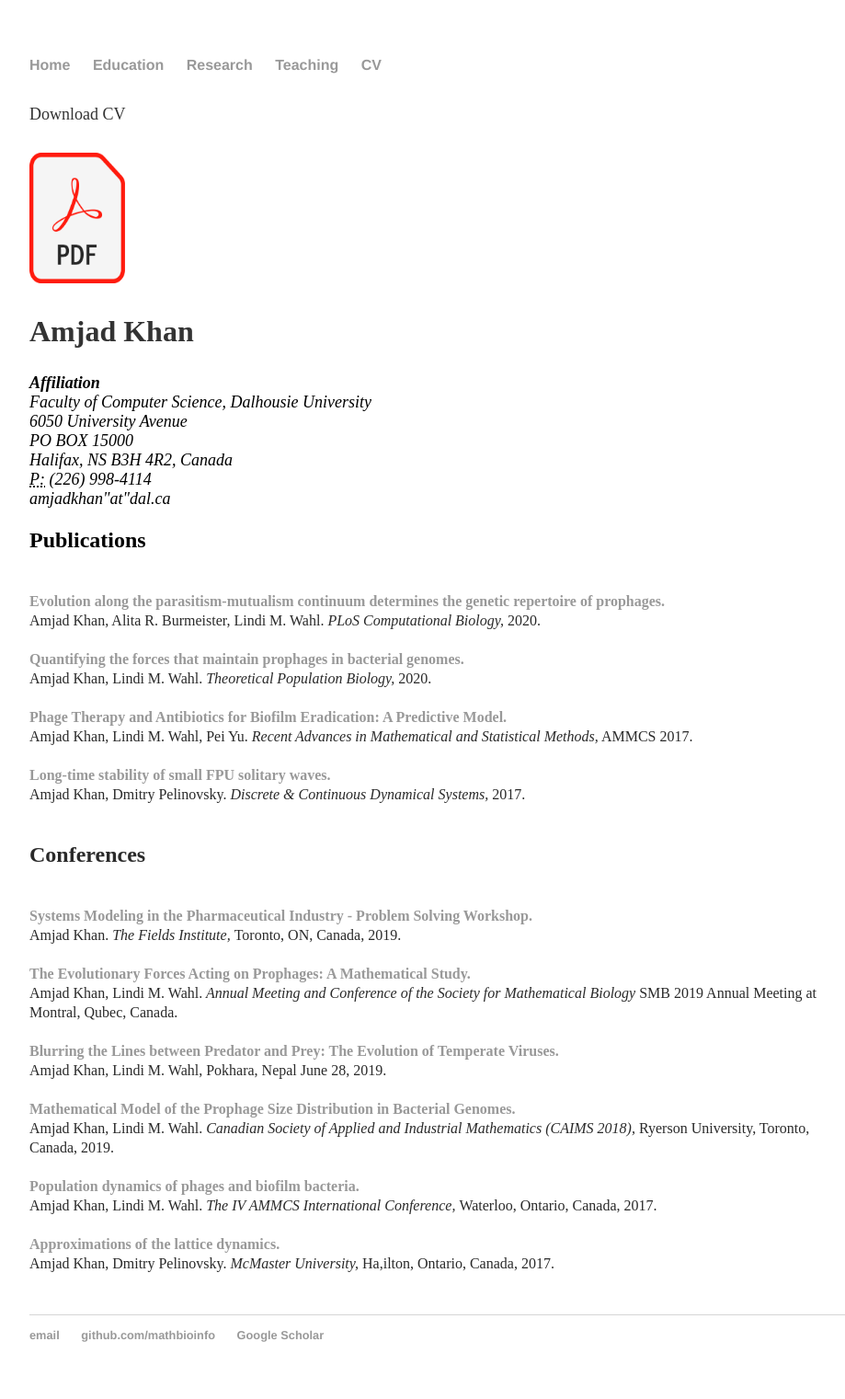
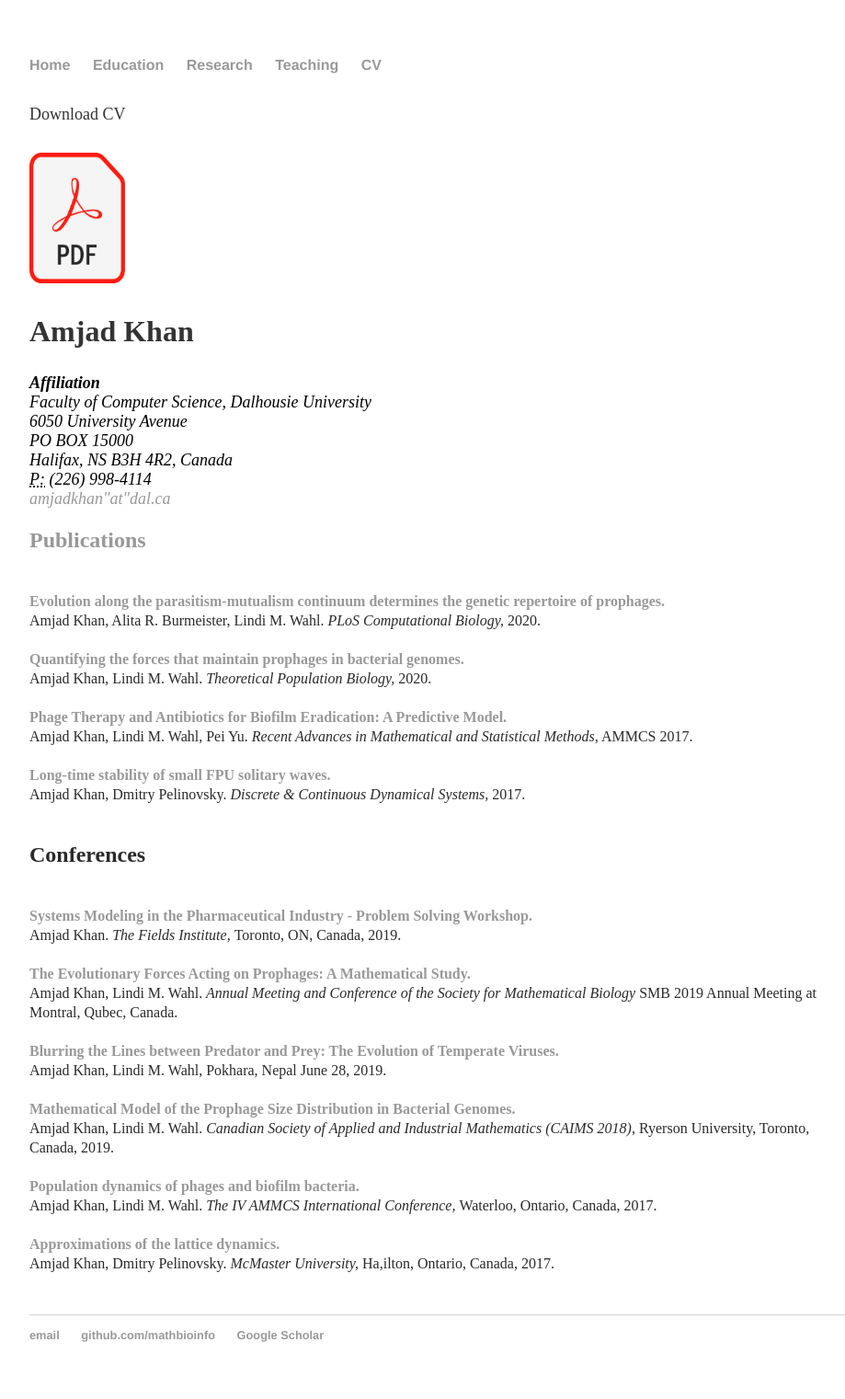
Before and after one commit to MathBioInfo/amjadkhan, a Jekyll site: the page built from CV/index.html, in a window 1280 px wide. Shown: the whole page at 92% size, without its empty margins (160-1079 px from the left). Built offline with Jekyll 4.4.1, drawn with Linux system fonts in a browser that asks for light colours.

Commit message:
Update index.html

```diff
--- a/CV/index.html
+++ b/CV/index.html
@@ -20,7 +20,7 @@
           				PO BOX 15000 <br>
 					Halifax, NS B3H 4R2, Canada<br>
 					<abbr title="phone">P:</abbr> (226) 998-4114<br>
-					<span class="obfuscate">amjadkhan"at"dal.ca</span>
+					<span class="obfuscate"><a href="mailto:amjadkhan@dal.ca">amjadkhan"at"dal.ca</span>
 					</address>
 
 					<br><font size="5"><b>Publications</b></font><br>
```
